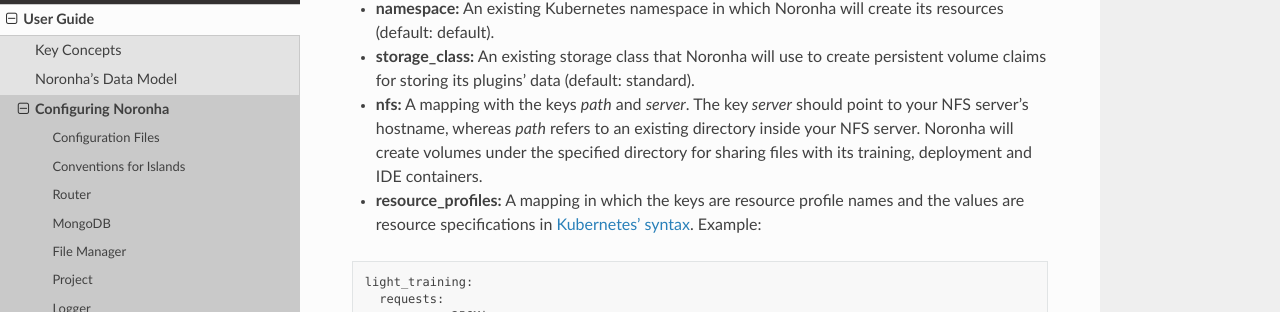
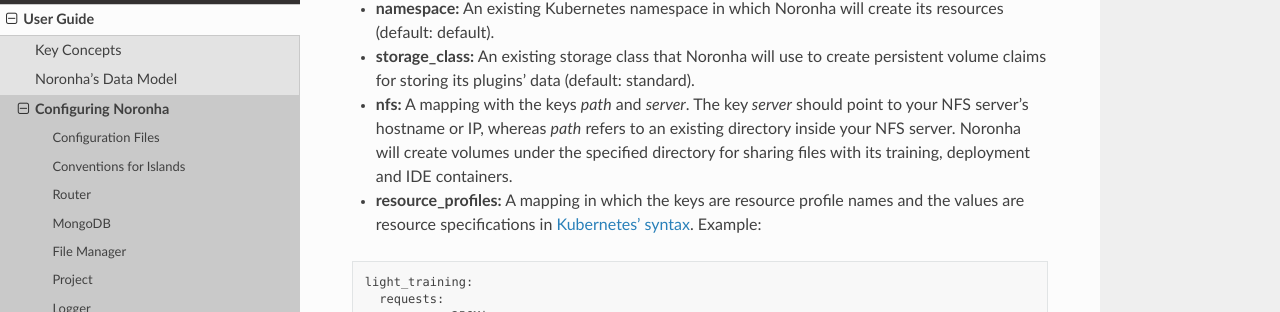
Before and after one commit to noronha-dataops/noronha, a Sphinx documentation site: the page built from docs/source/guide/configuration.rst, in a window 1280 px wide and 900 px high, scrolled down 3779 px. Shown: the part 163-475 px from the top of the window. Built offline with Sphinx 7.4.7 and the Read the Docs theme 2.0.0, drawn with Linux system fonts in a browser that asks for light colours.

```diff
--- a/docs/source/guide/configuration.rst
+++ b/docs/source/guide/configuration.rst
@@ -122,7 +122,7 @@ The following parameters are only used if the chosen container manager is Kubern
 
 - **storage_class:** An existing storage class that Noronha will use to create persistent volume claims for storing its plugins' data (default: standard).
 
-- **nfs:** A mapping with the keys *path* and *server*. The key *server* should point to your NFS server's hostname, whereas *path* refers to an existing directory inside your NFS server. Noronha will create volumes under the specified directory for sharing files with its training, deployment and IDE containers.
+- **nfs:** A mapping with the keys *path* and *server*. The key *server* should point to your NFS server's hostname or IP, whereas *path* refers to an existing directory inside your NFS server. Noronha will create volumes under the specified directory for sharing files with its training, deployment and IDE containers.
 
 - **resource_profiles:** A mapping in which the keys are resource profile names and the values are resource specifications in `Kubernetes' syntax <https://kubernetes.io/docs/concepts/configuration/manage-compute-resources-container>`_. Example:
 
```
Also changed, not shown: other parts of docs/source/guide/configuration.rst (+1 -1 lines), 3 other files.
